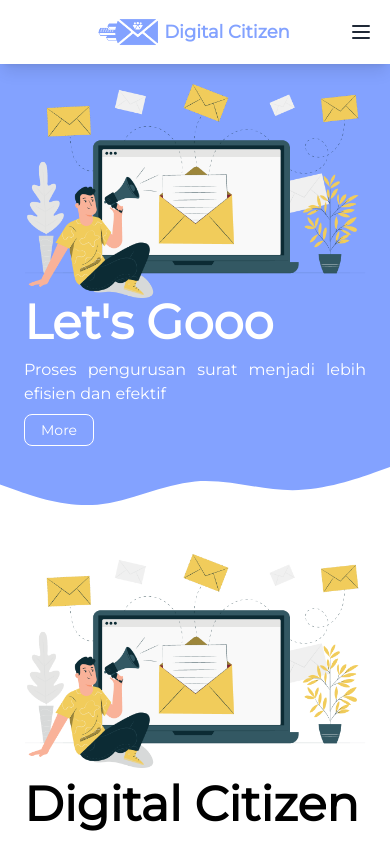
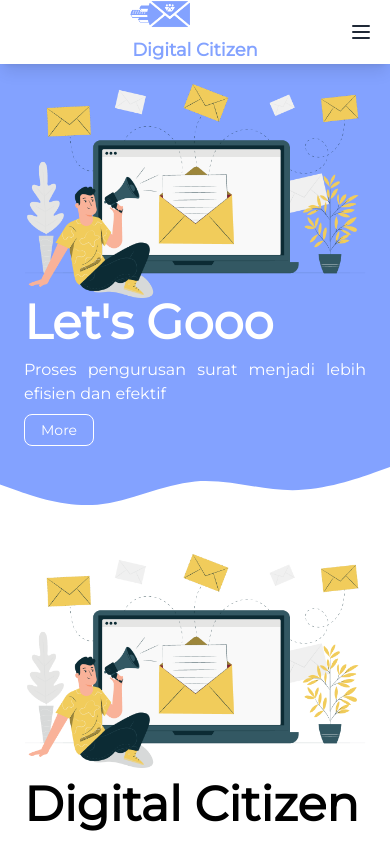
Before and after one commit to Project-Digital-Citizen/Front-End, a React (Vite) app: page / in a window 390 px wide. Shown: the top 843 px of the page. Built offline with nearby package versions, Linux system fonts and the light colour scheme.

Commit message:
Update Navbar.jsx

```diff
--- a/src/components/Navbar.jsx
+++ b/src/components/Navbar.jsx
@@ -11,12 +11,12 @@ const Navbar = () => {
             <h2 className="w-[58px] md:hidden"></h2>
           </div>
           {/*  */}
-          <div className="hidden md:flex pl-9">
+          <div className="hidden md:flex pl-9 cursor-pointer" onClick={() => navigate("/")}>
             <img src={logoDigzen} alt="" className="h-9" />
             <p className="text-lg font-bold p-1 text-indigo">Digital Citizen</p>
           </div>
         </div>
-        <div className="flex md:hidden">
+        <div className="md:flex md:hidden cursor-pointer" onClick={() => navigate("/")}>
           <img src={logoDigzen} alt="" className="h-9" />
           <p className="text-lg font-bold p-1 text-indigo">Digital Citizen</p>
         </div>
```
